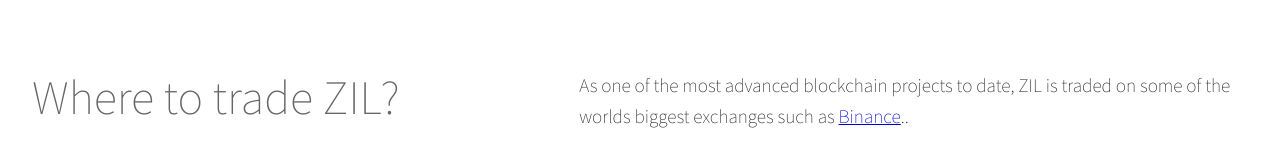
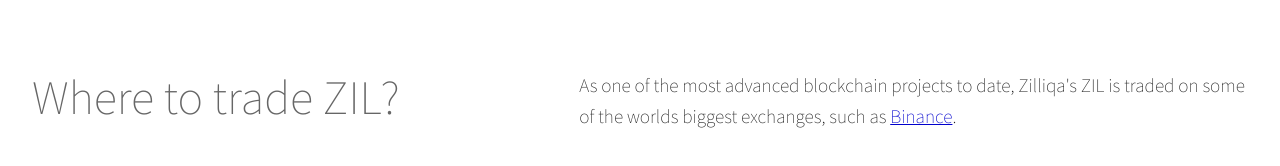
Before and after one commit to miningzil/miningzil.github.io, a plain HTML site: page index.html in a window 1280 px wide. Shown: the part 1519-1685 px from the top of the page. Drawn offline with nearby package versions, Linux system fonts and the light colour scheme.

Commit message:
Update index.html

```diff
--- a/index.html
+++ b/index.html
@@ -215,7 +215,7 @@ Q4 2018: Anchor Dapp release
     </div>
   </header>
   <div class="content">
-    <p>As one of the most advanced blockchain projects to date, ZIL is traded on some of the worlds biggest exchanges such as <a href="https://www.binance.com/?ref=10171659">Binance</a>..</p>
+    <p>As one of the most advanced blockchain projects to date, Zilliqa's ZIL is traded on some of the worlds biggest exchanges, such as <a href="https://www.binance.com/?ref=10171659">Binance</a>.</p>
   </div>
 </article>
   </section>
```
